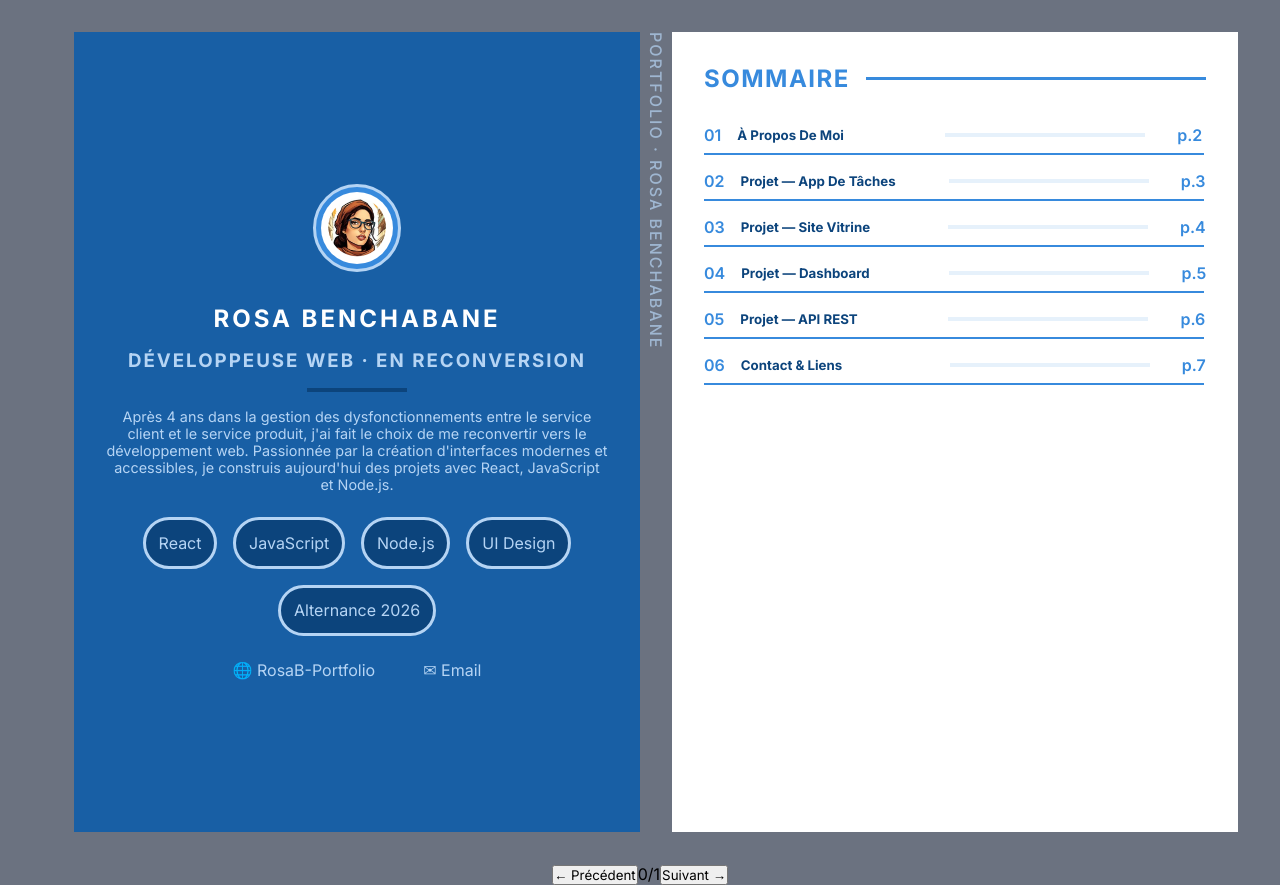
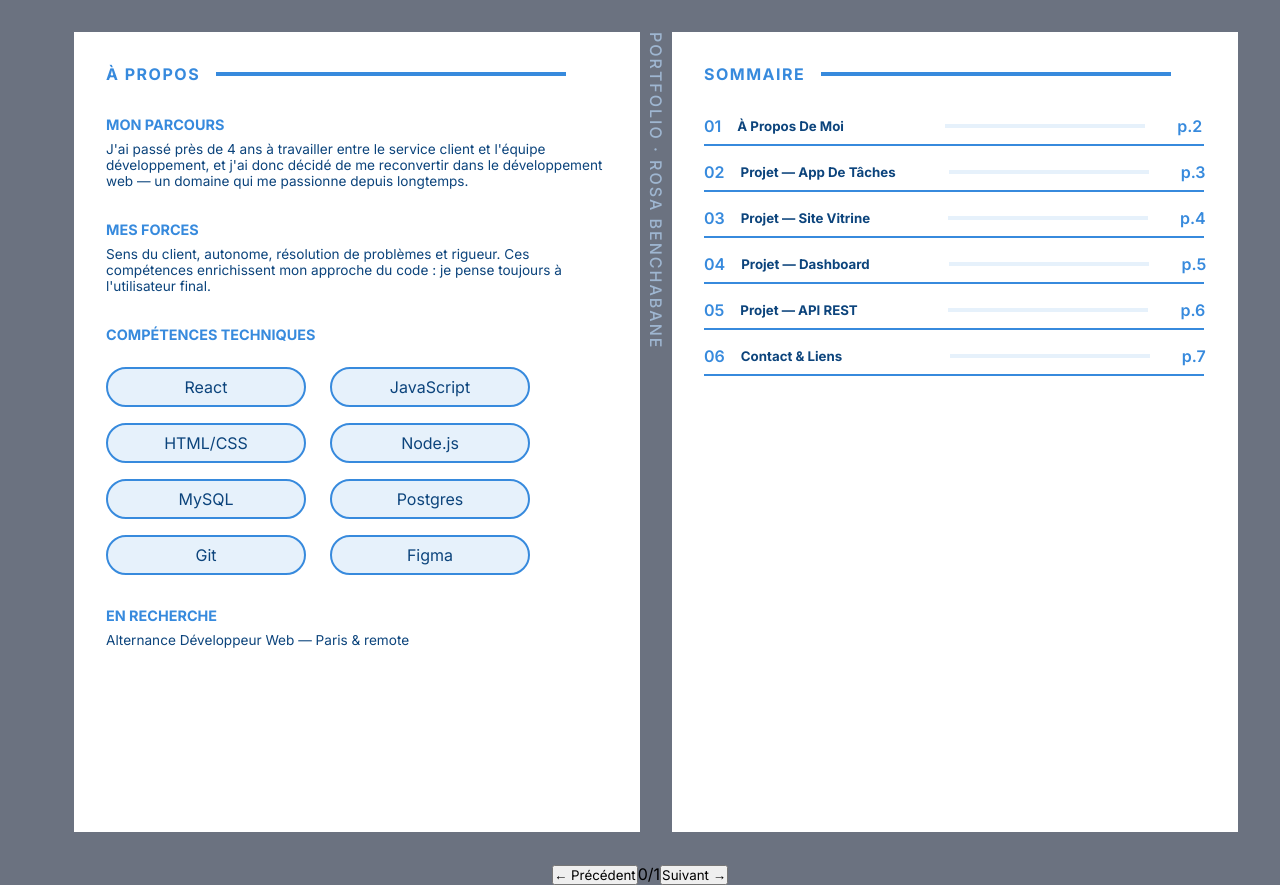
Before and after one commit to RosaBen/RB-Portfolio, a React (Vite) app: page / in a window 1280 px wide. Built offline with nearby package versions, Linux system fonts and the light colour scheme.

Commit message:
added about me + css

```diff
--- a/src/App.jsx
+++ b/src/App.jsx
@@ -1,20 +1,27 @@
-import { coverPageData, contentTablePage } from "./assets/scripts/data";
+import {
+  coverPageData,
+  contentTablePage,
+  aboutMePage,
+} from "./assets/scripts/data";
 
 import PortfolioCover from "./components/PortfolioCover";
 import HomePage from "./components/HomePage";
 import TableContents from "./components/TableContents";
+import AboutMe from "./components/AboutMe";
 
 import "./assets/styles/portfolioCover.css";
 import "./assets/styles/homepage.css";
 import "./assets/styles/tablecontents.css";
+import "./assets/styles/aboutme.css";
 
 function App() {
   const { name, role, bio, tags, email, website, websiteLabel } = coverPageData;
+  const { journey, strength, searching, skills } = aboutMePage;
   return (
     <main>
       <div className="container">
         <div className="left">
-          <HomePage
+          {/* <HomePage
             name={name}
             role={role}
             bio={bio}
@@ -22,6 +29,12 @@ function App() {
             email={email}
             website={website}
             label={websiteLabel}
+          /> */}
+          <AboutMe
+            journey={journey}
+            strength={strength}
+            searching={searching}
+            skills={skills}
           />
         </div>
         <div className="spine">
--- a/src/assets/scripts/data.js
+++ b/src/assets/scripts/data.js
@@ -18,9 +18,9 @@ export const contentTablePage = [
 ];
 
 export const aboutMePage = {
-  parcours: "J'ai passé près de 4 ans à travailler entre le service client et l'équipe développement, et j'ai donc décidé de me reconvertir dans le développement web — un domaine qui me passionne depuis longtemps.",
+  journey: "J'ai passé près de 4 ans à travailler entre le service client et l'équipe développement, et j'ai donc décidé de me reconvertir dans le développement web — un domaine qui me passionne depuis longtemps.",
   strength: "Sens du client, autonome, résolution de problèmes et rigueur. Ces compétences enrichissent mon approche du code : je pense toujours à l'utilisateur final.",
-  recherche: "Alternance Développeur Web — Paris & remote",
+  searching: "Alternance Développeur Web — Paris & remote",
   skills: ["React", "JavaScript", "HTML/CSS", "Node.js", "MySQL", "Postgres", "Git", "Figma"],
 };
 
--- /dev/null
+++ b/src/assets/styles/aboutme.css
@@ -0,0 +1,45 @@
+.about-me-page {
+  display: flex;
+  flex-direction: column;
+  align-items: start;
+}
+.about-me-page h3 {
+  color: var(--light);
+  font-size: 0.9rem;
+  text-transform: uppercase;
+  margin-bottom: 0.5rem;
+}
+
+.articles {
+  display: flex;
+  flex-direction: column;
+  align-items: start;
+}
+article {
+  display: flex;
+  flex-direction: column;
+  align-items: start;
+  margin-bottom: 2rem;
+}
+
+article p {
+  color: var(--dark);
+  text-align: left;
+  font-size: 0.85rem;
+}
+
+article ul {
+  display: grid;
+  grid-template-columns: 50% 50%;
+  gap: 1rem;
+  margin-top: 1rem;
+}
+
+article ul li {
+  background-color: var(--ghost);
+  border-radius: 2rem;
+  padding: 0.5rem;
+  border: 2px solid var(--light);
+  width: 200px;
+  color: var(--dark);
+}
--- a/src/assets/styles/index.css
+++ b/src/assets/styles/index.css
@@ -81,7 +81,8 @@ main {
   opacity: 0.7;
 }
 
-.table-contents-page {
+.table-contents-page,
+.about-me-page {
   background-color: var(--white);
   height: 800px;
   padding: 2rem;
@@ -95,10 +96,15 @@ h2:not(.home-page h2) {
   align-items: center;
   text-transform: uppercase;
   letter-spacing: 1.5px;
+  font-size: 1rem;
 }
 
-.table-contents-page h2:not(.home-page h2) span {
+h2:not(.home-page h2) span {
   background-color: var(--light);
-  width: 400px;
+  width: 350px;
   height: 0.2rem;
 }
+
+li {
+  list-style: none;
+}
--- /dev/null
+++ b/src/components/AboutMe.jsx
@@ -0,0 +1,28 @@
+export default function AboutMe({ journey, strength, searching, skills }) {
+  const skillsList = skills.map((skill, index) => <li key={index}>{skill}</li>);
+  return (
+    <section className="about-me-page">
+      <h2>
+        à propos<span></span>
+      </h2>
+      <div className="articles">
+        <article>
+          <h3>Mon parcours</h3>
+          <p>{journey}</p>
+        </article>
+        <article>
+          <h3>Mes forces</h3>
+          <p>{strength}</p>
+        </article>
+        <article>
+          <h3>Compétences techniques</h3>
+          <ul>{skillsList}</ul>
+        </article>
+        <article>
+          <h3>En recherche</h3>
+          <p>{searching}</p>
+        </article>
+      </div>
+    </section>
+  );
+}
```
